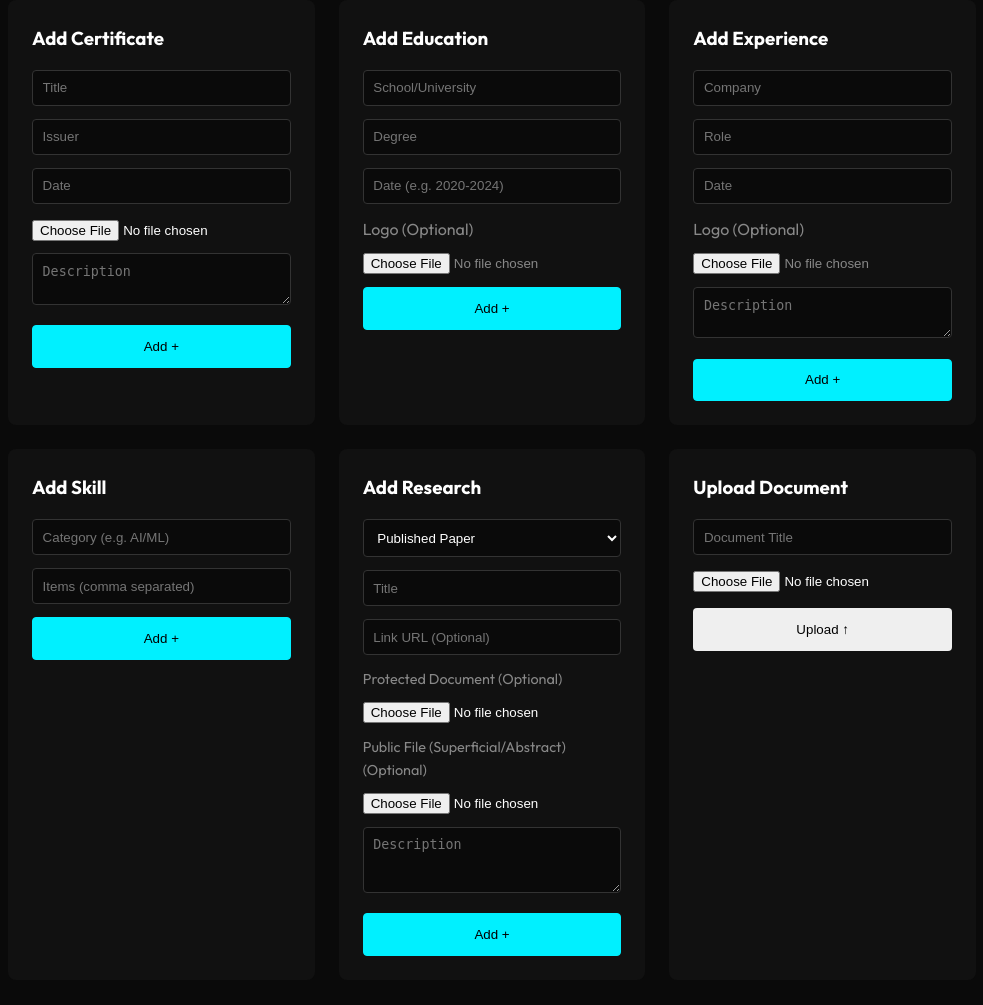
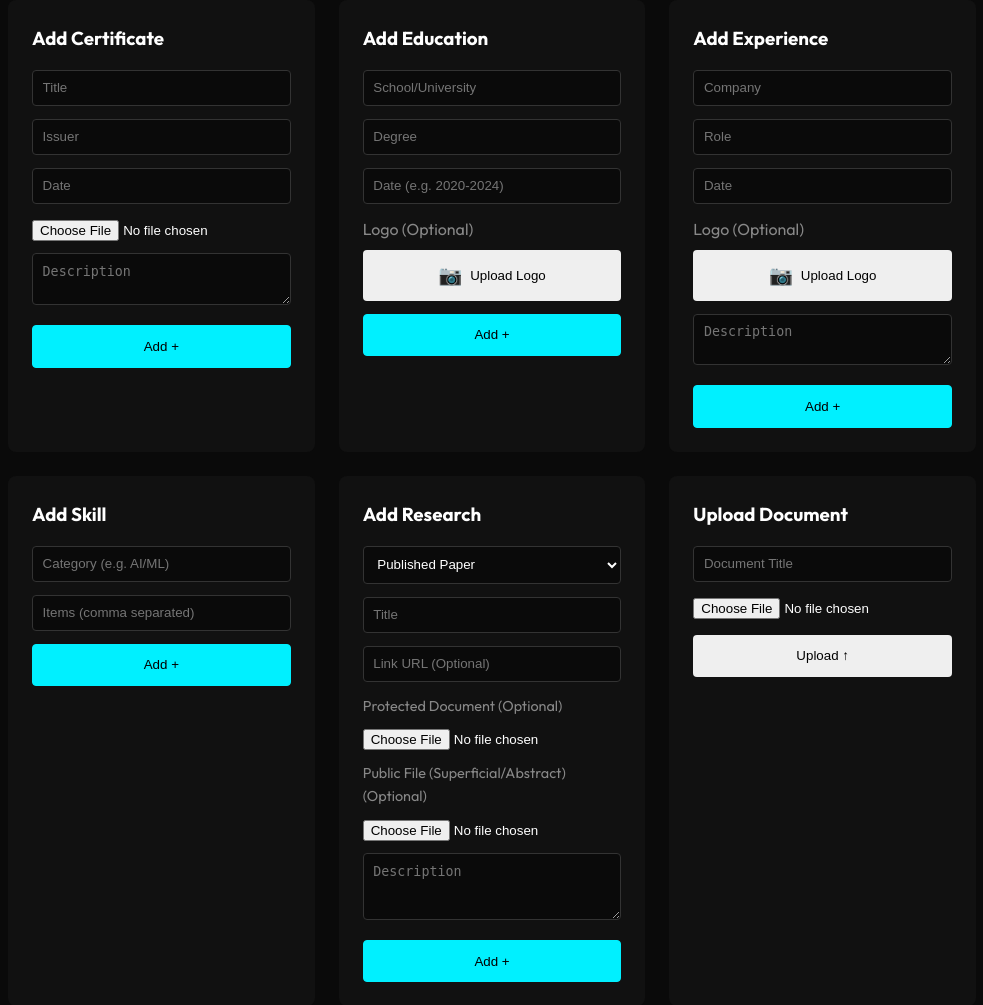
Before and after one commit to siddarth709/Portfolio, a Flask app: page /admin in a window 1280 px wide. Shown: the part 922-1927 px from the top of the page, without its empty margins (148-1131 px from the left). Run offline with Flask 3, Linux system fonts and the light colour scheme; a user stored in the database is signed in; some libraries are stand-ins or nearby versions.

Commit message:
Feat: Implement image cropper for Education/Experience logos

```diff
--- a/static/js/profile-editor.js
+++ b/static/js/profile-editor.js
@@ -1,7 +1,5 @@
 document.addEventListener('DOMContentLoaded', () => {
     // Elements
-    const fileInput = document.getElementById('hidden-profile-input');
-    const editBtn = document.getElementById('edit-profile-btn');
     const modal = document.getElementById('editor-modal');
     const closeBtn = document.getElementById('close-modal');
     const cancelBtn = document.getElementById('cancel-edit');
@@ -9,17 +7,9 @@ document.addEventListener('DOMContentLoaded', () => {
     const cropContainer = document.getElementById('crop-container');
     const cropImage = document.getElementById('crop-image');
     const zoomSlider = document.getElementById('zoom-slider');
-    const form = document.getElementById('profile-form');
-    // We need a way to inject the blob into the form.
-    // Since we can't set file input value programmatically for security,
-    // we will use a hidden input or append to FormData if we were using AJAX.
-    // BUT, standard form submit relies on the file input.
-    // TRICK: We will keep the original file input for the initial selection.
-    // If the user crops, we need to swap that file content or use a DataTransfer.
-    // Easier approach: Use AJAX to submit the form, or simpler:
-    // Update a hidden text input with base64 data? No, valid file upload is better.
-    // Let's use DataTransfer to update the file input files.
 
+    // State
+    let currentInput = null; // The file input currently being worked on
     let state = {
         scale: 1,
         panning: false,
@@ -31,24 +21,38 @@ document.addEventListener('DOMContentLoaded', () => {
         imgHeight: 0
     };
 
-    // 1. Trigger File Input
-    editBtn.addEventListener('click', (e) => {
+    // Generic function to attach cropper logic to a pair of elements
+    function initCropper(triggerBtnId, inputId) {
+        const triggerBtn = document.getElementById(triggerBtnId);
+        const fileInput = document.getElementById(inputId);
+
+        if (!triggerBtn || !fileInput) return;
+
+        triggerBtn.addEventListener('click', (e) => {
             e.preventDefault();
+            currentInput = fileInput; // Track active input
             fileInput.click();
         });
 
-    // 2. Handle File Selection
         fileInput.addEventListener('change', (e) => {
             if (e.target.files && e.target.files[0]) {
                 const reader = new FileReader();
                 reader.onload = (event) => {
                     cropImage.src = event.target.result;
+                    currentInput = fileInput; // Ensure correct input is tracked
                     openModal();
                 }
                 reader.readAsDataURL(e.target.files[0]);
             }
         });
+    }
 
+    // Initialize for known inputs
+    initCropper('edit-profile-btn', 'hidden-profile-input');
+    initCropper('add-edu-logo-btn', 'add-edu-logo-input');
+    initCropper('add-exp-logo-btn', 'add-exp-logo-input');
+
+    // --- Modal Logic ---
     cropImage.onload = () => {
         // Reset state
         state.scale = 1;
@@ -71,13 +75,12 @@ document.addEventListener('DOMContentLoaded', () => {
         updateTransform();
     };
 
-    // 3. Zoom Logic
     zoomSlider.addEventListener('input', (e) => {
         state.scale = parseFloat(e.target.value);
         updateTransform();
     });
 
-    // 4. Pan Logic
+    // Pan Logic
     cropContainer.addEventListener('mousedown', (e) => {
         e.preventDefault();
         state.panning = true;
@@ -103,65 +106,48 @@ document.addEventListener('DOMContentLoaded', () => {
         cropImage.style.transform = `translate(-50%, -50%) translate(${state.pointX}px, ${state.pointY}px) scale(${state.scale})`;
     }
 
-    // 5. Open/Close Modal
     function openModal() {
         modal.classList.add('active');
     }
 
     function closeModal() {
         modal.classList.remove('active');
-        fileInput.value = ''; // Reset if cancelled
+        // Do NOT clear input here; allow cancelling to keep the selection?
+        // Usually better to clear if user cancels crop?
+        // But if they just wanted to inspect it? Let's leave it.
+        // If they want to remove, they can't right now, but they can select another.
     }
 
     closeBtn.addEventListener('click', closeModal);
     cancelBtn.addEventListener('click', closeModal);
 
-    // 6. Save (Crop) Logic
+    // Save Logic
     saveBtn.addEventListener('click', () => {
+        if (!currentInput) return;
+
         const canvas = document.createElement('canvas');
         const ctx = canvas.getContext('2d');
-        const size = 300; // Output size
+        const size = 300;
         canvas.width = size;
         canvas.height = size;
 
-        // Calculate source rectangle
-        // The display is 300x300. The image is at (pointX, pointY) from center, scaled by 'scale'.
-        // We want to map the 300x300 visible area to the canvas.
-
-        // Image center in container text: 150 + pointX, 150 + pointY
-
-        // Easier: draw image transformed.
-
-        ctx.fillStyle = '#000';
+        ctx.fillStyle = '#0a0a0a'; // Background matching dark theme if image has transparency
         ctx.fillRect(0, 0, size, size);
 
-        // Move to center of canvas
         ctx.translate(size / 2, size / 2);
-        // Apply same transforms
         ctx.translate(state.pointX, state.pointY);
         ctx.scale(state.scale, state.scale);
-        // Draw image centered at 0,0
         ctx.drawImage(cropImage, -state.imgWidth / 2, -state.imgHeight / 2);
 
         canvas.toBlob((blob) => {
-            // Create a new File from blob
-            const file = new File([blob], "profile_pic.png", { type: "image/png" });
+            const file = new File([blob], "cropped_image.png", { type: "image/png" });
             const container = new DataTransfer();
             container.items.add(file);
+            currentInput.files = container.files;
 
-            // Assign to input
-            fileInput.files = container.files;
-
-            // Close modal
+            // Visual feedback (optional) - e.g. change button text?
+            // Let's just close for now.
             modal.classList.remove('active');
-
-            // Optional: Submit immediately or show preview
-            // For now, allow user to click "Update Profile" on the main form?
-            // The prompt implied "Apply" -> triggers cropping. User still needs to submit form.
-            // Let's update the preview on the page if any.
-            // But wait, the admin page input was inside the main form.
-            // If we updated fileInput.files, normal form submit will work!
-
         }, 'image/png');
     });
 
--- a/templates/admin.html
+++ b/templates/admin.html
@@ -143,8 +143,11 @@
                         style="width: 100%; padding: 0.6rem; margin-bottom: 0.8rem; background: var(--color-bg-main); border: 1px solid var(--color-border); color: var(--color-text-main); border-radius: 4px;">
                     <label style="display: block; margin-bottom: 0.5rem; color: var(--color-text-secondary);">Logo
                         (Optional)</label>
-                    <input type="file" name="logo" accept="image/*"
-                        style="width: 100%; margin-bottom: 0.8rem; color: var(--color-text-secondary);">
+                    <input type="file" id="add-edu-logo-input" name="logo" style="display: none;" accept="image/*">
+                    <button type="button" id="add-edu-logo-btn" class="btn btn-outline"
+                        style="width: 100%; margin-bottom: 0.8rem; display: flex; align-items: center; justify-content: center; gap: 0.5rem;">
+                        <span style="font-size: 1.2rem;">📷</span> Upload Logo
+                    </button>
                     <button type="submit" class="btn btn-primary" style="width: 100%; justify-content: center;">Add
                         &plus;</button>
                 </form>
@@ -163,8 +166,11 @@
                         style="width: 100%; padding: 0.6rem; margin-bottom: 0.8rem; background: var(--color-bg-main); border: 1px solid var(--color-border); color: var(--color-text-main); border-radius: 4px;">
                     <label style="display: block; margin-bottom: 0.5rem; color: var(--color-text-secondary);">Logo
                         (Optional)</label>
-                    <input type="file" name="logo" accept="image/*"
-                        style="width: 100%; margin-bottom: 0.8rem; color: var(--color-text-secondary);">
+                    <input type="file" id="add-exp-logo-input" name="logo" style="display: none;" accept="image/*">
+                    <button type="button" id="add-exp-logo-btn" class="btn btn-outline"
+                        style="width: 100%; margin-bottom: 0.8rem; display: flex; align-items: center; justify-content: center; gap: 0.5rem;">
+                        <span style="font-size: 1.2rem;">📷</span> Upload Logo
+                    </button>
                     <textarea name="description" rows="2" placeholder="Description"
                         style="width: 100%; padding: 0.6rem; margin-bottom: 0.8rem; background: var(--color-bg-main); border: 1px solid var(--color-border); color: var(--color-text-main); border-radius: 4px;"></textarea>
                     <button type="submit" class="btn btn-primary" style="width: 100%; justify-content: center;">Add
```
Lines whose indentation alone changed are shown as unchanged.
